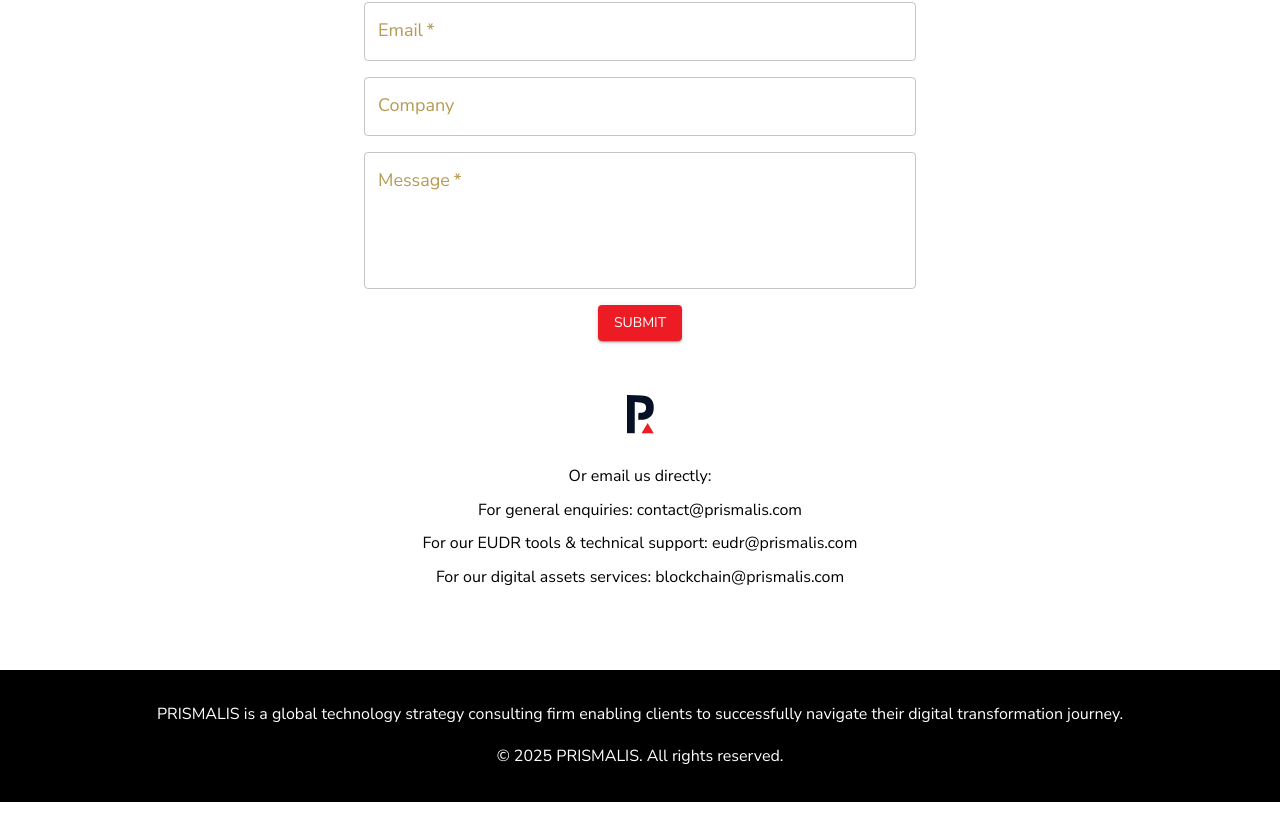
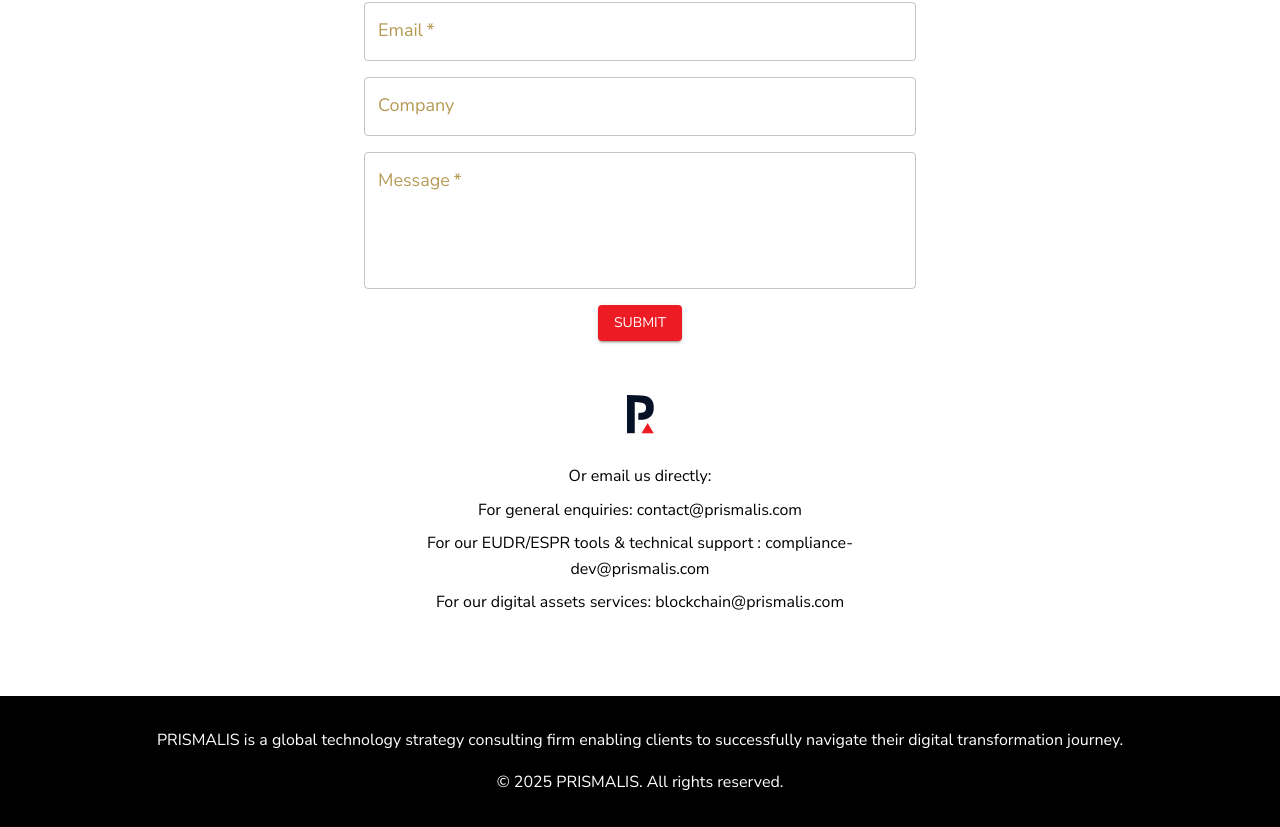
Before and after one commit to PRISMALIS/www.prismalis.com, a React (Vite) app: page / in a window 1280 px wide. Shown: the part 4742-5569 px from the top of the page. Before the commit the page ends 5544 px from the top, so only its background shows below. Built offline with nearby package versions, Linux system fonts and the light colour scheme.

Commit message:
Update ContactForm.jsx with compliance-dev email

```diff
--- a/src/components/ContactForm.jsx
+++ b/src/components/ContactForm.jsx
@@ -97,7 +97,7 @@
                 For general enquiries: <a href="mailto:contact@prismalis.com" style={{ color: 'inherit', textDecoration: 'none' }}>contact@prismalis.com</a>
               </Typography>
               <Typography variant="body2" color="text.primary" sx={{ mt: 1 }}>
-                For our EUDR tools & technical support: <a href="mailto:eudr@prismalis.com" style={{ color: 'inherit', textDecoration: 'none' }}>eudr@prismalis.com</a>
+                For our EUDR/ESPR tools & technical support : <a href="mailto:compliance-dev@prismalis.com" style={{ color: 'inherit', textDecoration: 'none' }}>compliance-dev@prismalis.com</a>
               </Typography>
               <Typography variant="body2" color="text.primary" sx={{ mt: 1 }}>
                 For our digital assets services: <a href="mailto:blockchain@prismalis.com" style={{ color: 'inherit', textDecoration: 'none' }}>blockchain@prismalis.com</a>
```
